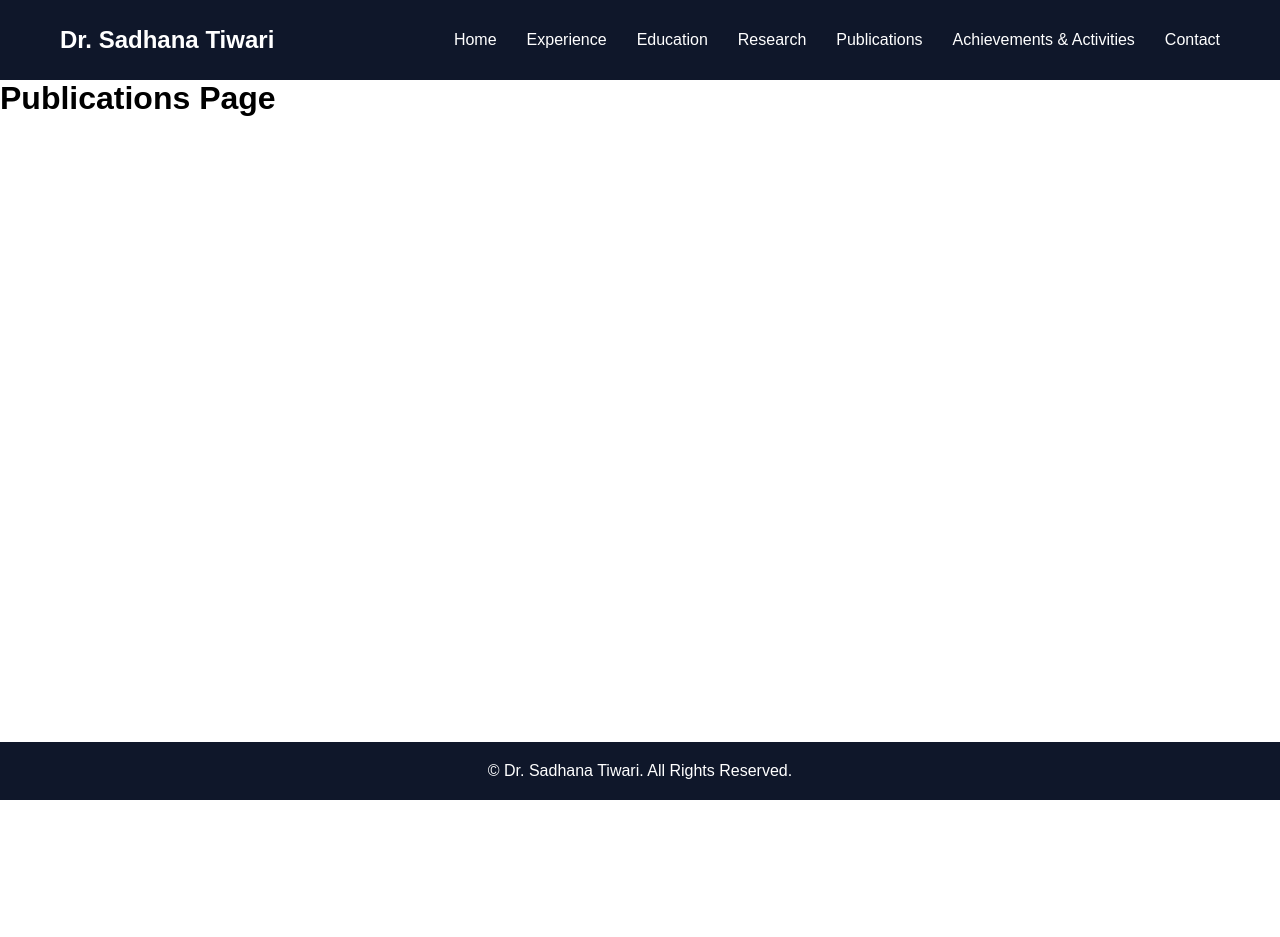
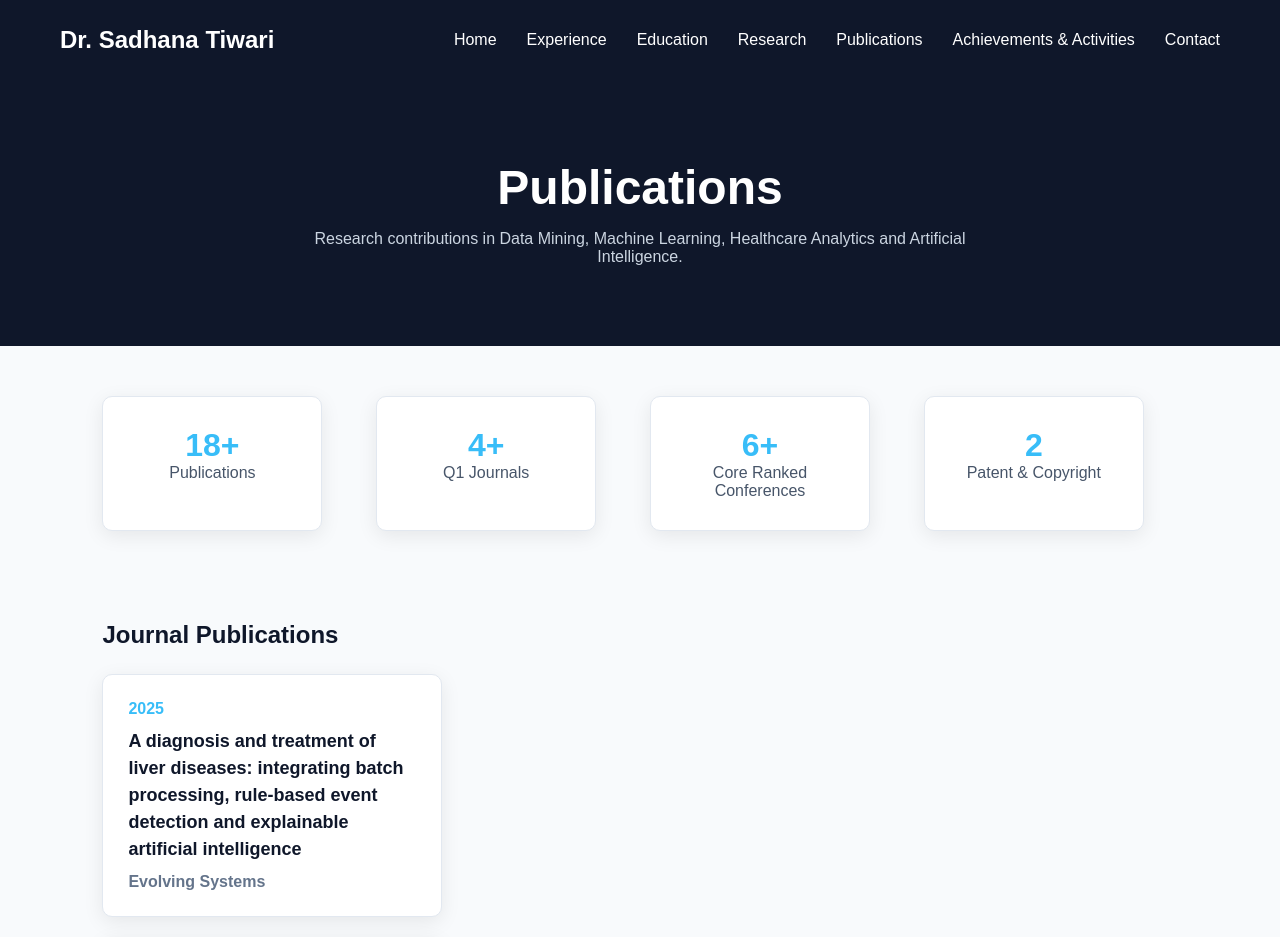
Before and after one commit to MohitChaurasiya1/iiita-portfolio, a React app: page /publications in a window 1280 px wide. Shown: the top 937 px of the page. Before the commit the page ends 800 px from the top, so only its background shows below. Built offline with nearby package versions, Linux system fonts and the light colour scheme; the HTML template or start-up script is replaced by a standard one.

Commit message:
initialised publications page

```diff
--- a/src/Pages/Publications/Publications.css
+++ b/src/Pages/Publications/Publications.css
@@ -0,0 +1,83 @@
+.publications-page {
+  min-height: 100vh;
+  background: #f8fafc;
+}
+
+.publications-header {
+  background: #0f172a;
+  color: white;
+  text-align: center;
+  padding: 80px 20px;
+}
+
+.publications-header h1 {
+  font-size: 3rem;
+  margin-bottom: 15px;
+}
+
+.publications-header p {
+  max-width: 700px;
+  margin: auto;
+  color: #cbd5e1;
+}
+
+.stats-section {
+  display: grid;
+  grid-template-columns: repeat(auto-fit, minmax(200px, 1fr));
+  gap: 20px;
+  padding: 50px 8%;
+}
+
+.stat-card {
+  background: white;
+  text-align: center;
+  padding: 30px;
+  border-radius: 10px;
+  border: 1px solid #e2e8f0;
+}
+
+.stat-card h2 {
+  color: #38bdf8;
+  font-size: 2rem;
+}
+
+.publication-section {
+  padding: 40px 8%;
+}
+
+.publication-section h2 {
+  margin-bottom: 25px;
+  color: #0f172a;
+}
+
+.publication-grid {
+  display: grid;
+  gap: 20px;
+}
+
+.publication-card {
+  background: white;
+  border: 1px solid #e2e8f0;
+  border-radius: 10px;
+  padding: 25px;
+  transition: 0.3s;
+}
+
+.publication-card:hover {
+  border-color: #38bdf8;
+  transform: translateY(-4px);
+}
+
+.publication-card span {
+  color: #38bdf8;
+  font-weight: 600;
+}
+
+.publication-card h3 {
+  margin: 10px 0;
+  color: #0f172a;
+}
+
+.publication-card p {
+  color: #64748b;
+}
--- a/src/Pages/Publications/Publications.jsx
+++ b/src/Pages/Publications/Publications.jsx
@@ -1,9 +1,134 @@
-import React from 'react'
+import "./Publications.css";
 
 function Publications() {
+  const journalPapers = [
+    {
+      title:
+        "A diagnosis and treatment of liver diseases: integrating batch processing, rule-based event detection and explainable artificial intelligence",
+      year: "2025",
+      venue: "Evolving Systems",
+      type: "Journal",
+    },
+    {
+      title:
+        "Multimodal image fusion on ECG signals for congestive heart failure classification",
+      year: "2024",
+      venue: "Multimedia Tools and Applications",
+      type: "Journal",
+    },
+    {
+      title:
+        "Empirical analysis of chronic disease dataset for multiclass classification using optimal feature selection-based hybrid model with spark streaming",
+      year: "2023",
+      venue: "Future Generation Computer Systems",
+      type: "Journal",
+    },
+  ];
+
+  const conferencePapers = [
+    {
+      title:
+        "Deep Semantics for Structured Data: Hybrid LLM-Based Models for Temporal Forecasting",
+      year: "2025",
+      venue: "ICONIP 2025",
+    },
+    {
+      title:
+        "Ontology-Based Forest Fire Management Using Complex Event Processing and Large Language Models",
+      year: "2025",
+      venue: "DEXA 2025",
+    },
+    {
+      title:
+        "Melanoma Classification using GAN based augmentation and Self-Supervised feature extraction",
+      year: "2024",
+      venue: "IEEE BigData 2024",
+    },
+  ];
+
   return (
-    <h1>Publications Page</h1>
-  )
+    <div className="publications-page">
+      <section className="publications-header">
+        <h1>Publications</h1>
+        <p>
+          Research contributions in Data Mining, Machine Learning,
+          Healthcare Analytics and Artificial Intelligence.
+        </p>
+      </section>
+
+      <section className="stats-section">
+        <div className="stat-card">
+          <h2>18+</h2>
+          <p>Publications</p>
+        </div>
+
+        <div className="stat-card">
+          <h2>4+</h2>
+          <p>Q1 Journals</p>
+        </div>
+
+        <div className="stat-card">
+          <h2>6+</h2>
+          <p>Core Ranked Conferences</p>
+        </div>
+
+        <div className="stat-card">
+          <h2>2</h2>
+          <p>Patent & Copyright</p>
+        </div>
+      </section>
+
+      <section className="publication-section">
+        <h2>Journal Publications</h2>
+
+        <div className="publication-grid">
+          {journalPapers.map((paper, index) => (
+            <div key={index} className="publication-card">
+              <span>{paper.year}</span>
+              <h3>{paper.title}</h3>
+              <p>{paper.venue}</p>
+            </div>
+          ))}
+        </div>
+      </section>
+
+      <section className="publication-section">
+        <h2>Conference Publications</h2>
+
+        <div className="publication-grid">
+          {conferencePapers.map((paper, index) => (
+            <div key={index} className="publication-card">
+              <span>{paper.year}</span>
+              <h3>{paper.title}</h3>
+              <p>{paper.venue}</p>
+            </div>
+          ))}
+        </div>
+      </section>
+
+      <section className="publication-section">
+        <h2>Patents & Copyrights</h2>
+
+        <div className="publication-card">
+          <span>2026</span>
+          <h3>
+            A Wearable Assistive System with Integrated Real-Time Health and
+            Emotion Monitoring of Lower-Limb Disabled Persons
+          </h3>
+          <p>Patent Application</p>
+        </div>
+
+        <div className="publication-card">
+          <span>2026</span>
+          <h3>
+            Ontology-Driven Knowledge Modeling for IoT-Based Health Monitoring
+            of Wheelchair Users
+          </h3>
+          <p>Copyright Application</p>
+        </div>
+      </section>
+    </div>
+  );
 }
 
-export default Publications
+export default Publications;
```
